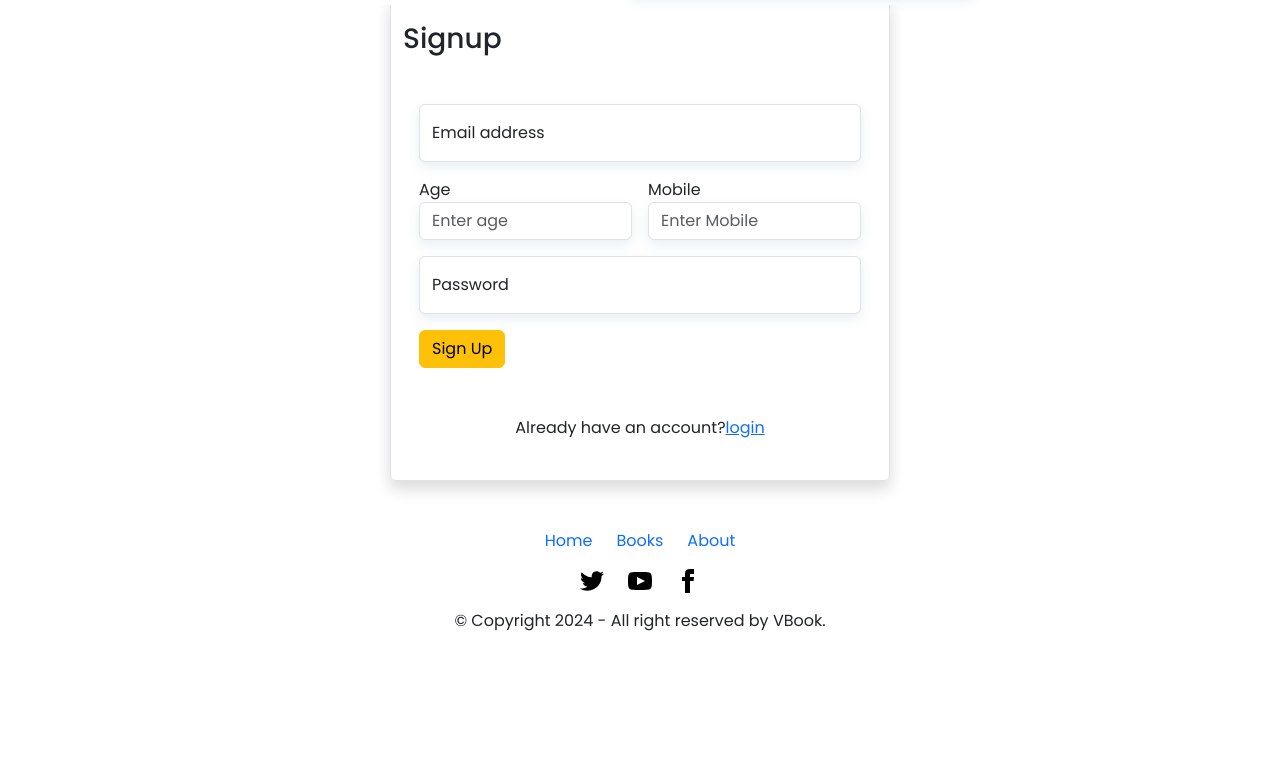
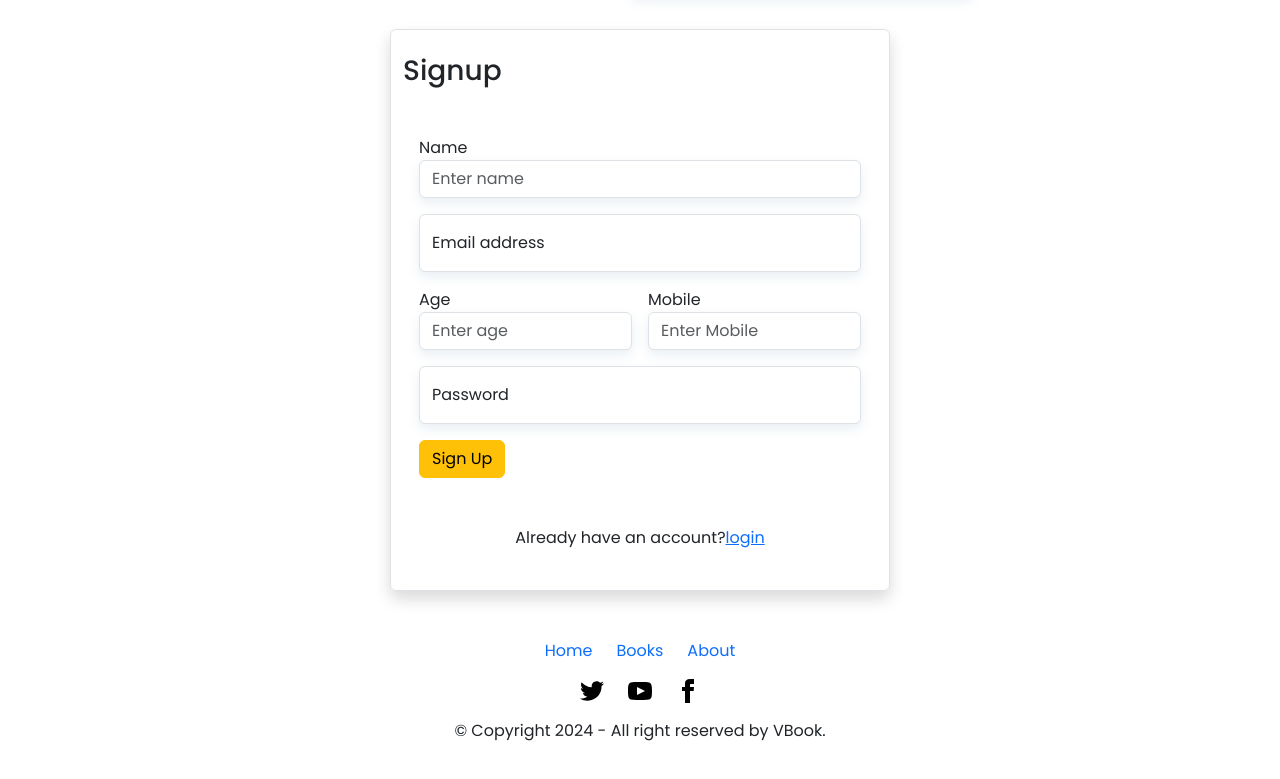
Before and after one commit to VishalValvi-83/e-book-store, a React app in the folder Client/: page /signup in a window 1280 px wide. Shown: the part 51-830 px from the top of the page. Built offline with nearby package versions, Linux system fonts and the light colour scheme; a web font is replaced by a local one.

Commit message:
name field added in signup form

```diff
--- a/Client/src/components/Signup/Signup.css
+++ b/Client/src/components/Signup/Signup.css
@@ -5,6 +5,9 @@
 .dark .signup-form .label {
     color: #202020 ;
 }
+.sigup-form-container{
+    margin-top: 80px;
+}
 @media screen and (max-width:576px) {
     .signup-form {
         width: 100%;
--- a/Client/src/components/Signup/Signup.js
+++ b/Client/src/components/Signup/Signup.js
@@ -7,10 +7,14 @@ function Signup() {
     return (
         <>
             <Navbar />
-            <div className='container-fluid '>
+            <div className='container-fluid sigup-form-container'>
                 <div className='container-md shadow border rounded signup-form mt-5 py-4'>
                     <h3>Signup</h3>
                     <div className='my-5 mx-3'>
+                        <div className='form-group mb-3'>
+                            <label for="full_name">Name </label>
+                            <input type="text" class="form-control " id="full_name" placeholder="Enter name" />
+                        </div>
                         <div class="form-floating mb-3">
                             <input type="email" class="form-control " id="floatingInput" placeholder="name@example.com" />
                             <label className='label' for="floatingInput ">Email address</label>
```
